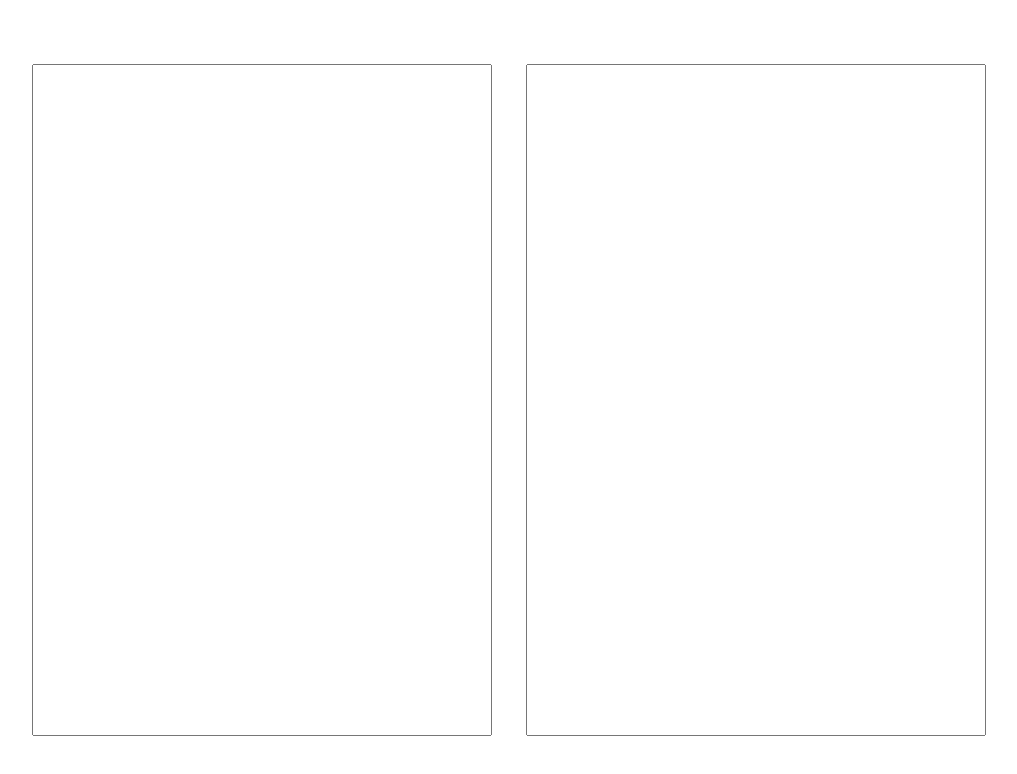
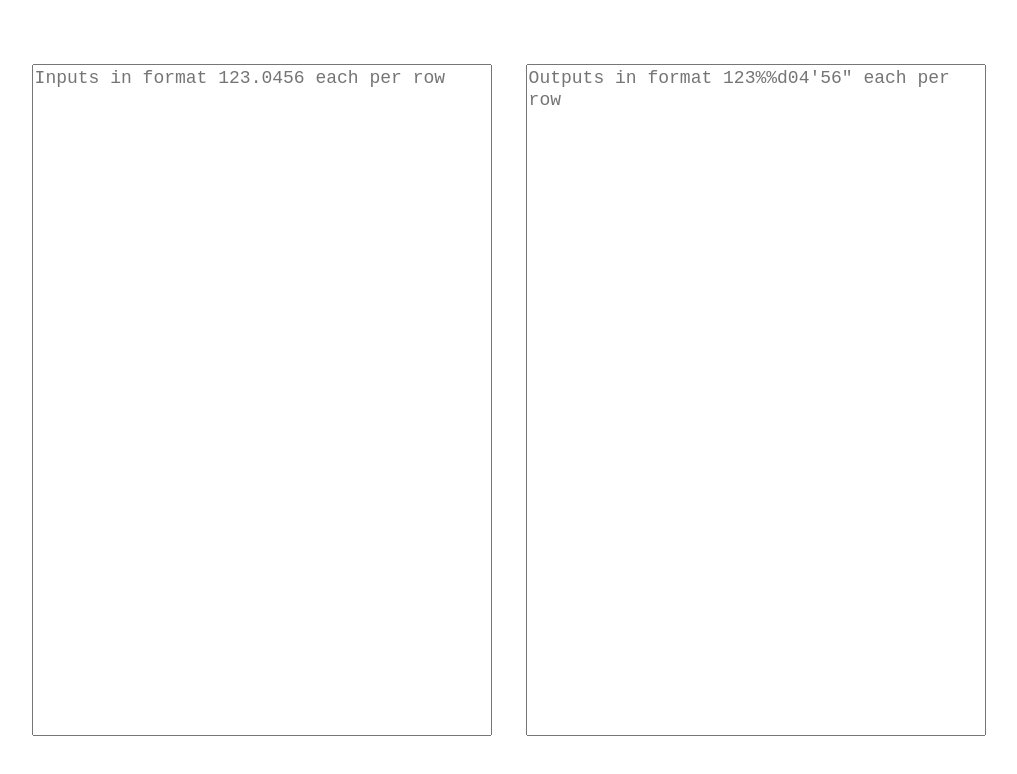
Before and after one commit to OscarHYCheung/bearing-formatter, a website: page src/index.html in a window 1280 px wide. Shown: the whole page, without its empty margins (131-1148 px from the left). Drawn offline with nearby package versions, Linux system fonts and the light colour scheme; files that its build step writes are made by us from their sources.

Commit message:
[Ref #1] Style fine tuning.

```diff
--- a/src/index.html
+++ b/src/index.html
@@ -9,8 +9,8 @@
 <body>
     <main>
         <section id="input-output-wrapper">
-            <textarea id="bearing-formatter-input" type="text"></textarea>
-            <textarea id="bearing-formatter-output" type="text"></textarea>
+            <textarea id="bearing-formatter-input" type="text" placeholder="Inputs in format 123.0456 each per row"></textarea>
+            <textarea id="bearing-formatter-output" type="text" placeholder="Outputs in format 123%%d04'56&quot; each per row"></textarea>
         </section>
     </main>
     <script type="text/javascript" src="//ajax.googleapis.com/ajax/libs/jquery/2.1.1/jquery.min.js"></script>
--- a/src/scripts/bearing-formatter-main.js
+++ b/src/scripts/bearing-formatter-main.js
@@ -33,7 +33,7 @@ $(function() {
         input = parseInt(input / 100);
         input += increament;
 
-        return input + "%%" + (minute < 10 ? "0" + minute : minute) + "'" + (second < 10 ? "0" + second : second) + "\"";
+        return input + "%%d" + (minute < 10 ? "0" + minute : minute) + "'" + (second < 10 ? "0" + second : second) + "\"";
     };
 
     setInterval(function() {
@@ -44,6 +44,9 @@ $(function() {
         for (var i = 0; i < inputs.length; i++) {
             outputText += convertBearing(inputs[i]) + "\n";
         }
+        if (outputText === "\n") {
+            outputText = "";
+        }
         outputTextArea.val(outputText);
     }, 100);
 });
--- a/src/styles/bearing-formatter-main.scss
+++ b/src/styles/bearing-formatter-main.scss
@@ -22,6 +22,8 @@ main {
             resize: none;
             box-sizing: border-box;
             font-size: 1.8rem;
+            font-family: "Courier New";
+            line-height: 2.2rem;
         }
 
         #bearing-formatter-output {
```
